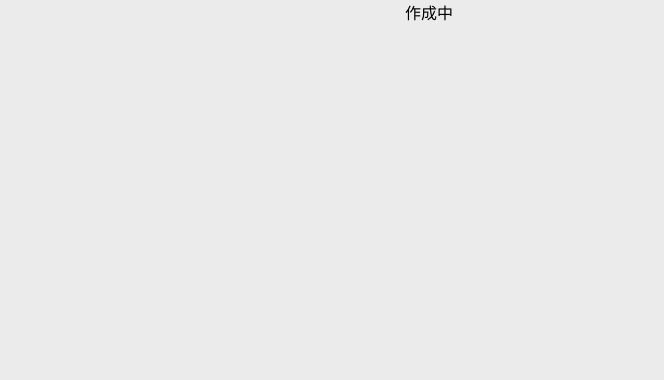
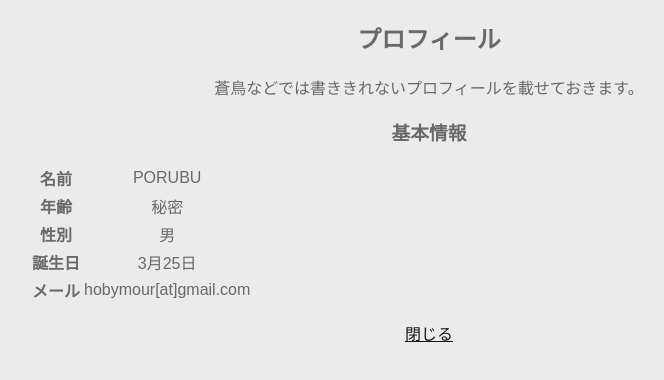
Before and after one commit to porubu0325/porubu0325.github.io, a plain HTML site: page more.html in a window 1280 px wide. Shown: the whole page, without its empty margins (211-875 px from the left). Drawn offline with Linux system fonts and the light colour scheme.

Commit message:
プロフィールページを作成

```diff
--- a/more.html
+++ b/more.html
@@ -8,6 +8,35 @@
     <title>more about me</title>
 </head>
 <body>
-    作成中
+    <main>
+        <section id="profile">
+            <h2>プロフィール</h2>
+            <p>蒼鳥などでは書ききれないプロフィールを載せておきます。</p>
+            <h3>基本情報</h3>
+                <table>
+                    <tr>
+                        <th>名前</th>
+                        <td>PORUBU</td>
+                    </tr>
+                    <tr>
+                        <th>年齢</th>
+                        <td>秘密</td>
+                    </tr>
+                    <tr>
+                        <th>性別</th>
+                        <td>男</td>
+                    </tr>
+                    <tr>
+                        <th>誕生日</th>
+                        <td>3月25日</td>
+                    </tr>
+                    <tr>
+                        <th>メール</th>
+                        <td>hobymour[at]gmail.com</td>
+                    </tr>
+                </table>
+        </section>
+    </main>
+    <p><a href="#" onclick="window.close()">閉じる</a></p>
 </body>
 </html>
```
Also changed, not shown: links.html (added, +15 -0 lines), pcs.html (added, +13 -0 lines).
